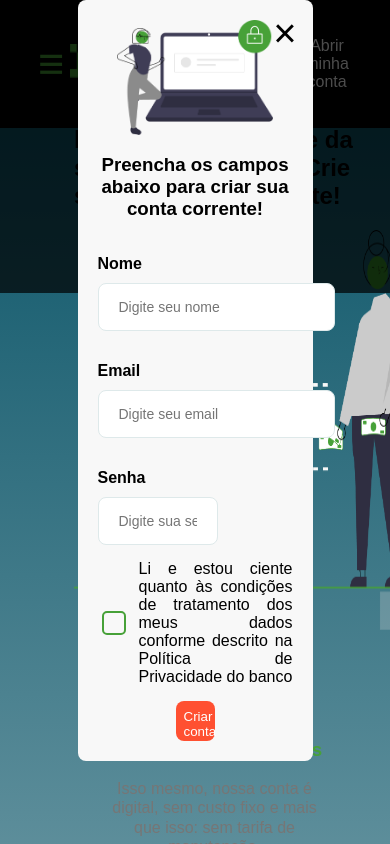
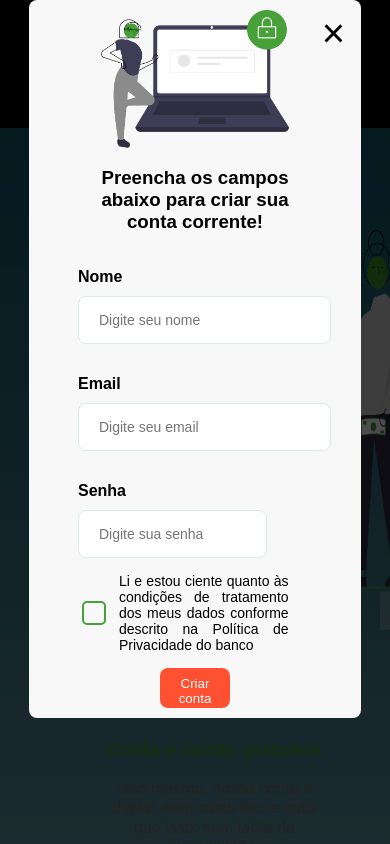
Before and after one commit to AlanGustav0/tech-challenge-fiap-01, a Next.js app: page / in a window 390 px wide. Both pictures are taken after a click on the button "Abrir minha conta". Shown: the top 844 px of the page. Built offline with nearby package versions, Linux system fonts and the light colour scheme.

Commit message:
feature: Responsividade em tela de cadastro

```diff
--- a/src/app/modalRegister/RegisterModal.css
+++ b/src/app/modalRegister/RegisterModal.css
@@ -1,29 +1,8 @@
-.modal-overlay {
-    position: absolute;
-    top: 0;
-    left: 0;
-    right: 0;
-    bottom: 0;
-    background: rgba(0, 0, 0, 0.7);
-    display: flex;
-    justify-content: center;
-    align-items: center;
-    opacity: 0;
-    transition: opacity 0.3s ease;
-    pointer-events: none;
-}
-.modal-overlay.open {
-    opacity: 1;
-    pointer-events: auto;
-    z-index: 1000;
-    height:75vw;
-}
-
-.modal-content {
+.modal-register {
   display: flex;
   flex-direction: column;
   align-items: center;
-    background: #F8F8F8;
+  background: #f8f8f8;
   padding: 20px;
   border-radius: 8px;
   width: 50%;
@@ -32,69 +11,94 @@
   transform: translateY(-20px);
   opacity: 0;
   transition: transform 0.3s ease, opacity 0.3s ease;
-
 }
 
-.modal-content.open{
+.modal-register.open {
   max-width: 792px;
 }
 
-.register-container{
+.register-container {
   max-width: 589px;
 }
 
-.form-register{
+.form-register {
   display: flex;
-    justify-content:start;
+  justify-content: start;
   flex-direction: column;
+  width: 90%;
 }
 .form-group {
   margin-bottom: 15px;
 }
 
-input[type="text"] {
+.input-name-register {
   width: 100%;
   padding: 10px;
-    border: 1px solid #DEE9EA;
+  border: 1px solid #dee9ea;
   border-radius: 8px;
-    color: #8B8B8B;
+  color: #8b8b8b;
   font-size: 14px;
   padding: 15px 20px 15px 20px;
 }
 
-input[type="email"] {
+.input-email-register {
   width: 100%;
   padding: 10px;
-    border: 1px solid #DEE9EA;
+  border: 1px solid #dee9ea;
   border-radius: 8px;
-    color: #8B8B8B;
+  color: #8b8b8b;
   font-size: 14px;
   padding: 15px 20px 15px 20px;
 }
 
-input[type=password] {
+.input-password-register {
   width: 40%;
   padding: 10px;
   align-self: flex-start;
   display: flex;
-    border: 1px solid #DEE9EA;
+  border: 1px solid #dee9ea;
   border-radius: 8px;
-    color: #8B8B8B;
+  color: #8b8b8b;
   font-size: 14px;
   padding: 15px 20px 15px 20px;
 }
 
-
-input[type=checkbox]{
+.input-checkbox-register {
   appearance: none;
   width: 20px;
   height: 20px;
   border-radius: 5px;
-    border: 2px solid #47A138;
+  border: 2px solid #47a138;
+  transition: all 0.3s ease-in-out;
   font-weight: 400;
 }
 
-.group-checkbox{
+.input-checkbox-register:checked {
+  appearance: none;
+  width: 20px;
+  height: 20px;
+  border-radius: 5px;
+  border: 2px solid #47a138;
+  background-color: #47a138;
+  transition: all 0.3s ease-in-out;
+  font-weight: 400;
+  position: relative;
+
+  &::after {
+    content: "✓";
+    color: white;
+    font-size: 14px;
+    position: absolute;
+    top: 50%;
+    left: 50%;
+    transform: translate(-50%, -50%);
+    display: flex;
+    justify-content: center;
+    align-items: center;
+  }
+}
+
+.group-checkbox {
   display: flex;
   align-items: center;
   text-align: justify;
@@ -102,17 +106,17 @@ input[type=checkbox]{
   max-width: 650px;
 }
 
-.name-register{
+.name-register {
   display: flex;
   font-weight: 700;
   margin-bottom: 10px;
 }
-.email-register{
+.email-register {
   display: flex;
   font-weight: 700;
   margin-bottom: 10px;
 }
-.password-register{
+.password-register {
   display: flex;
   font-weight: 700;
   margin-bottom: 10px;
@@ -120,16 +124,54 @@ input[type=checkbox]{
 
 .submit-button-register {
   padding: 8px;
-    background-color: #FF5031;
+  background-color: #ff5031;
   color: white;
   border: none;
   border-radius: 8px;
   cursor: pointer;
   height: 40px;
   width: 20%;
-    &:hover{
-        background-color: #47A138;
+  &:hover {
+    background-color: #47a138;
     color: white;
     border: none;
   }
 }
+
+/* responsividade*/
+@media (max-width: 768px) {
+  .modal-register {
+    width: 75%;
+    padding: 10px;
+  }
+
+  .form-register {
+    width: 100%;
+  }
+
+  .register-container {
+    max-width: 75%;
+  }
+
+  .input-password-register {
+    width: 70%;
+  }
+  .submit-button-register {
+    width: 30%;
+  }
+}
+
+@media (max-width: 480px) {
+  .modal-register {
+    width: 80%;
+    padding: 10px;
+  }
+
+  .form-register {
+    width: 90%;
+  }
+
+  .group-checkbox {
+    font-size: 14px;
+  }
+}
--- a/src/app/modalRegister/RegisterModal.js
+++ b/src/app/modalRegister/RegisterModal.js
@@ -24,7 +24,7 @@ const RegisterModal = ({ onClose }) => {
   }, [onClose]);
   return (
     <div className={`modal-overlay ${isOpen ? "open" : ""}`}>
-      <div className={`modal-content ${isOpen ? "open" : ""}`} ref={modalRef}>
+      <div className={`modal-content modal-register ${isOpen ? "open" : ""}`} ref={modalRef}>
         <div className="register-container">
           <button
             className="close-button"
@@ -48,6 +48,7 @@ const RegisterModal = ({ onClose }) => {
               <p className="name-register">Nome</p>
               <div className="form-group">
                 <input
+                  className="input-name-register"
                   type="text"
                   id="nome"
                   placeholder="Digite seu nome"
@@ -57,6 +58,7 @@ const RegisterModal = ({ onClose }) => {
               <p className="email-register">Email</p>
               <div className="form-group">
                 <input
+                  className="input-email-register"
                   type="email"
                   id="email"
                   placeholder="Digite seu email"
@@ -66,6 +68,7 @@ const RegisterModal = ({ onClose }) => {
               <p className="password-register">Senha</p>
               <div className="form-group">
                 <input
+                  className="input-password-register"
                   type="password"
                   id="password"
                   placeholder="Digite sua senha"
@@ -73,7 +76,7 @@ const RegisterModal = ({ onClose }) => {
                 />
               </div>
               <div className="form-group group-checkbox">
-                <input type="checkbox" id="terms" required />
+                <input type="checkbox" className="input-checkbox-register" id="terms" required />
                 <label htmlFor="terms">
                   Li e estou ciente quanto às condições de tratamento dos meus
                   dados conforme descrito na Política de Privacidade do banco
```
Lines whose indentation alone changed are shown as unchanged.
